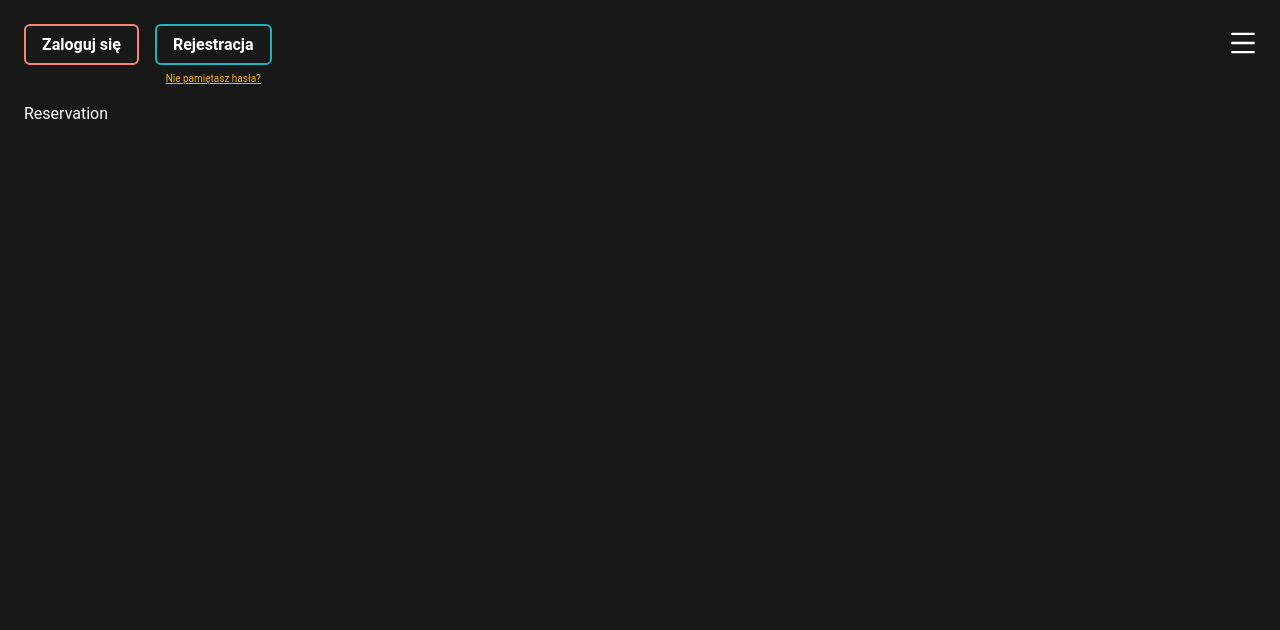
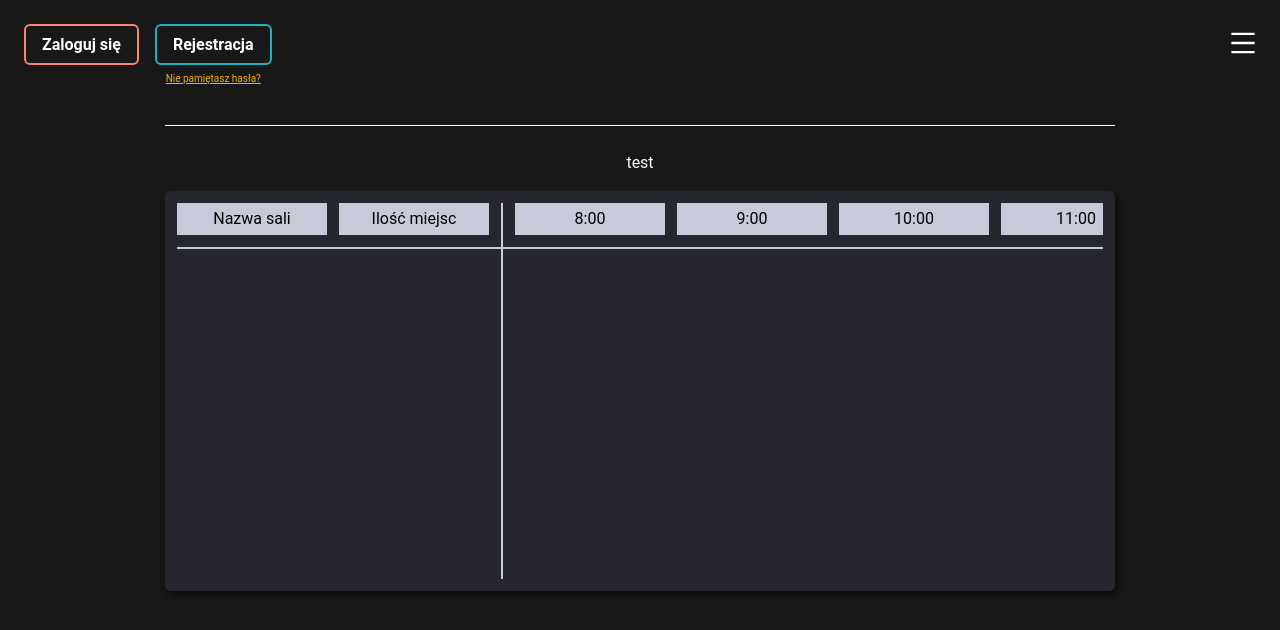
Before and after one commit to Terminatt/kalendarz-app, a React (Create React App) app in the folder front/: page /room-reservation in a window 1280 px wide. Shown: the top 630 px of the page. Built offline with nearby package versions, Linux system fonts and the light colour scheme; no server answers.

Commit message:
feat(front): add skeleton of reservation panel

```diff
--- a/front/src/components/ColoredBlock/ColoredBlock.tsx
+++ b/front/src/components/ColoredBlock/ColoredBlock.tsx
@@ -5,7 +5,7 @@ import React from 'react';
 import './ColoredBlock.less';
 
 export interface ColoredBlock {
-    bgColor: string;
+    bgColor?: string;
     className?: string;
     children: GenericReactContent;
 }
--- /dev/null
+++ b/front/src/components/ReservationPanel/ReservationPanel.less
@@ -0,0 +1,56 @@
+@import '~styles/variables.less';
+@import '~styles/mixins.less';
+
+.reservation-panel {
+    &-switcher {
+        .center-horizontally();
+        margin-bottom: @margin-medium;
+    }
+
+    &-content {
+        width: 100%;
+        height: 400px; // TODO remove to make it dynamic
+        background-color: @primary-bg;
+        padding: @padding-small;
+        border-radius: @border-radius-regular;
+        box-shadow: @box-shadow-mild;
+        display: flex;
+
+        &-left {
+            border-right: 2px solid @border-color-base;
+        }
+
+        &-right {
+            overflow-x: auto;
+        }
+
+        &-row {
+            position: relative;
+            padding-bottom: @padding-small;
+            border-bottom: 2px solid @border-color-base;
+            display: inline-flex;
+            width: max-content;
+
+            & > div {
+                margin-right: @margin-small;
+            }
+
+            &-right > div:first-child {
+                margin-left: @margin-small;
+            }
+        }
+
+        &-header-block-left, &-header-block-right {
+            background-color: @reservation-block-color;
+        }
+
+        &-header-block-left {
+            width: 150px;
+        }
+
+        &-header-block-right {
+            flex-shrink: 0;
+            width: 150px;
+        }
+    }
+}
--- /dev/null
+++ b/front/src/components/ReservationPanel/ReservationPanel.tsx
@@ -0,0 +1,43 @@
+import ColoredBlock from '@components/ColoredBlock/ColoredBlock';
+import HugeDivider from '@components/HugeDivider/HugeDivider';
+import { DAY_NAMES_FULL, WORKING_HOURS } from '@constants/constants';
+import { joinClassNames } from '@utils/general';
+import { Dayjs } from 'dayjs';
+import React from 'react';
+
+import './ReservationPanel.less';
+
+export interface ReservationPanelProps {
+    day: Dayjs;
+    className?: string;
+}
+
+const ReservationPanel: React.FC<ReservationPanelProps> = (props) => {
+    const { day, className } = props;
+
+    return (
+        <div className={joinClassNames(['reservation-panel', className])}>
+            <HugeDivider className="reservation-panel-divider" text={DAY_NAMES_FULL[day.day()]} />
+            <div className="reservation-panel-switcher">
+                test
+            </div>
+            <div className="reservation-panel-content">
+                <div className="reservation-panel-content-left">
+                    <div className="reservation-panel-content-row">
+                        <ColoredBlock className="reservation-panel-content-header-block-left">Nazwa sali</ColoredBlock>
+                        <ColoredBlock className="reservation-panel-content-header-block-left">Ilość miejsc</ColoredBlock>
+                    </div>
+                </div>
+                <div className="reservation-panel-content-right">
+                    <div className="reservation-panel-content-row reservation-panel-content-row-right">
+                        {WORKING_HOURS.map((el) => (
+                            <ColoredBlock key={el} className="reservation-panel-content-header-block-right">{el}</ColoredBlock>
+                        ))}
+                    </div>
+                </div>
+            </div>
+        </div>
+    );
+};
+
+export default ReservationPanel;
--- a/front/src/constants/constants.ts
+++ b/front/src/constants/constants.ts
@@ -12,7 +12,9 @@ export const VALIDATION_ERROR_MESSAGES: {[key: string]: string} = {
 };
 
 export const DAY_NAMES = ['Nd', 'Pn', 'Wt', 'Śr', 'Czw', 'Pt', 'Sb'];
+export const DAY_NAMES_FULL = ['Niedziela', 'Poniedzialek', 'Wtorek', 'Środa', 'Czwartek', 'Piątek', 'Sobota'];
 export const MONTH_NAMES = ['Styczeń', 'Luty', 'Marzec', 'Kwiecień', 'Maj', 'Czerwiec', 'Lipiec', 'Sierpień', 'Wrzesień', 'Październik', 'Listopad', 'Grudzień'];
+export const WORKING_HOURS = ['8:00', '9:00', '10:00', '11:00', '12:00', '13:00', '14:00', '15:00', '16:00', '17:00', '18:00', '19:00'];
 
 export enum Month {
     JANUARY,
--- a/front/src/pages/RoomReservation/RoomReservation.less
+++ b/front/src/pages/RoomReservation/RoomReservation.less
@@ -0,0 +1,11 @@
+@import '~styles/variables.less';
+@import '~styles/mixins.less';
+
+.room-reservation {
+    .center();
+    width: 100%;
+    height: max-content;
+    &-content {
+        width: @default-panel-width;
+    }
+}
--- a/front/src/pages/RoomReservation/RoomReservation.tsx
+++ b/front/src/pages/RoomReservation/RoomReservation.tsx
@@ -1,7 +1,21 @@
+import ReservationPanel from '@components/ReservationPanel/ReservationPanel';
+import useQuery from '@hooks/useQuery';
+import dayjs from 'dayjs';
 import React from 'react';
 
 import './RoomReservation.less';
 
-const RoomReservation: React.FC = () => <div>Reservation</div>;
+const RoomReservation: React.FC = () => {
+    const query = useQuery();
+    const day = dayjs(query.get('day'));
+
+    return (
+        <div className="room-reservation">
+            <div className="room-reservation-content">
+                <ReservationPanel day={day} />
+            </div>
+        </div>
+    );
+};
 
 export default RoomReservation;
--- a/front/src/styles/variables.less
+++ b/front/src/styles/variables.less
@@ -12,6 +12,7 @@
 @text-color: #FFFFFF;
 @border-color-base: #C9CAD9;
 @divider-color: #C9CAD9;
+@reservation-block-color: #C9CAD9;
 @text-color-secondary: #CBCBCB;
 @picker-basic-cell-disabled-bg: rgba(0, 0, 0, 0.04);
 @font-size-base: 16px;
```
